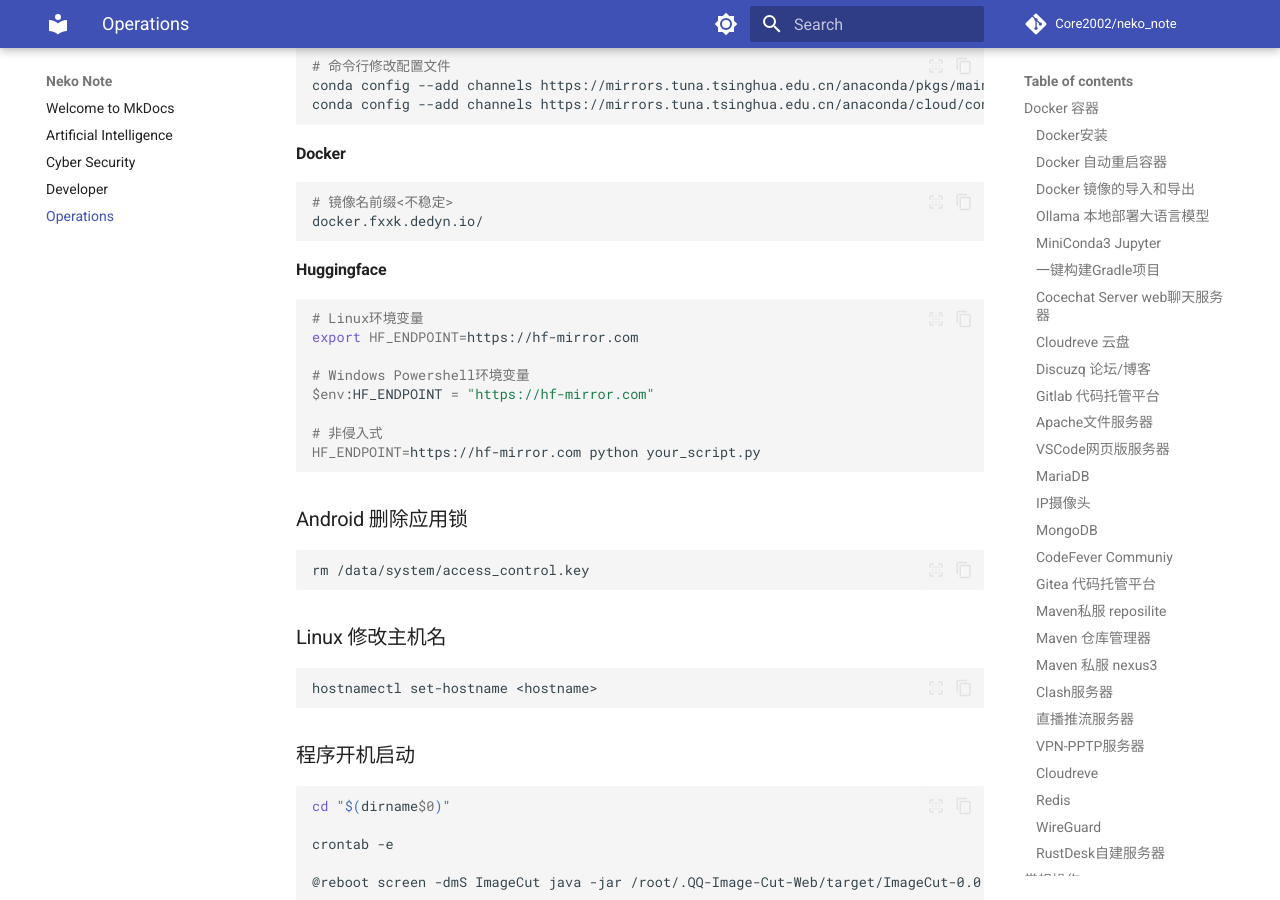
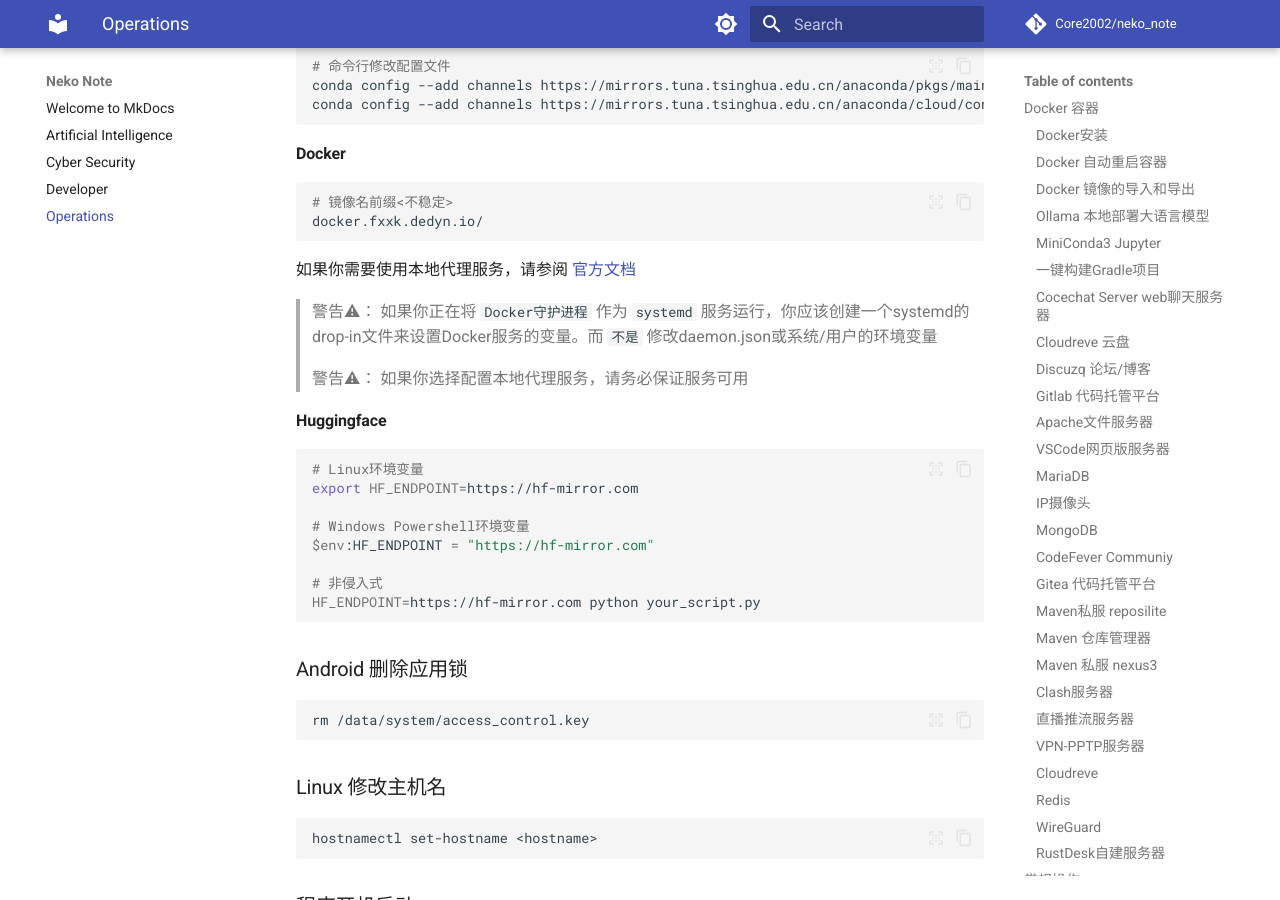
Before and after one commit to Core2002/neko_note, an MkDocs documentation site: the page built from docs/operations.md, in a window 1280 px wide and 900 px high, scrolled down 10117 px. Built offline with MkDocs 1.6.1 and Material for MkDocs 9.7.7, drawn with Linux system fonts in a browser that asks for light colours; comment, search, counter and statistics services are not loaded.

Commit message:
✨ Feat: Add warnings for proxy setup with daemon and systemd.
Add notes in the operations documentation to warn users about the potential issues when setting up
proxies for the Docker daemon. Advise against modifying the daemon.json or system/user environment
variables if Docker is running as a systemd service. Instead, recommend creating a systemd drop-in
file to set the proxy variables. Emphasize the importance of ensuring the proxy service is available
if configured.

This change addresses common pitfalls encountered by users in proxy configurations, which can lead to
Docker daemon failures or inconsistent network connectivity.

````diff
--- a/docs/operations.md
+++ b/docs/operations.md
@@ -526,6 +526,11 @@
 # 镜像名前缀<不稳定>
 docker.fxxk.dedyn.io/
 ```
+
+如果你需要使用本地代理服务，请参阅 [官方文档](https://docs.docker.com/engine/daemon/proxy/#httphttps-proxy)
+> 警告⚠： 如果你正在将 `Docker守护进程` 作为 `systemd` 服务运行，你应该创建一个systemd的drop-in文件来设置Docker服务的变量。而 `不是` 修改daemon.json或系统/用户的环境变量
+>
+> 警告⚠： 如果你选择配置本地代理服务，请务必保证服务可用
 
 #### Huggingface
 
````
